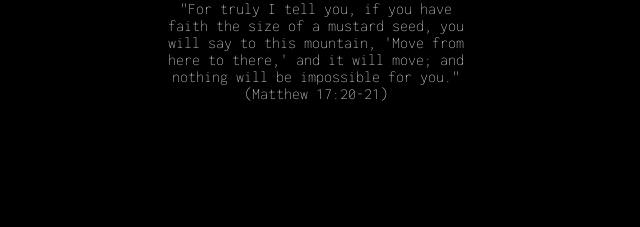
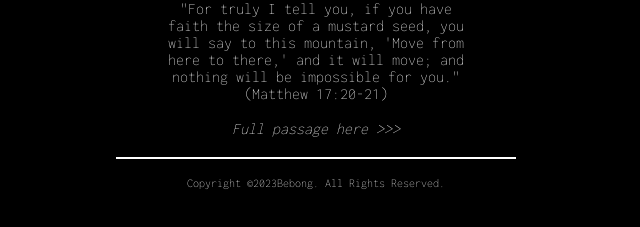
Before and after one commit to fuentesjmc29/Motivation-Meme, a plain HTML site: page index.html in a window 1280 px wide. Shown: the part 557-784 px from the top of the page, without its empty margins (324-964 px from the left). Drawn offline with nearby package versions, Linux system fonts and the light colour scheme.

Commit message:
Update index.html

```diff
--- a/index.html
+++ b/index.html
@@ -1,19 +1,3 @@
-<!--
-  TODO: Create a motivational post website.
-Style it how ever you like.
-Look at the goal image for inspiration.
-But it must have the following features:
-1. The main h1 text should be using the Regular Libre Baskerville Font from Google Fonts:
-  https://fonts.google.com/specimen/Libre+Baskerville
-2. The text should be white and background black.
-3. Add your own image into the images folder inside assets. It should have a 5px white border.
-4. The text should be center aligned.
-5. Create a div to contain the h1, p and img elements. Adjust the margins so that the image and text are centered on the page.
-  Hint: You horizontally center a div by giving it a width of 50% and a margin-left of 25%.
-  Hint: Set the image to have a width of 100% so it fills the div.
-6. Read about the text-transform property on MDN docs to make the h1 uppercase with CSS.
-  https://developer.mozilla.org/en-US/docs/Web/CSS/text-transform
--->
 <!DOCTYPE html>
 <html lang="en">
 <head>
@@ -35,7 +19,12 @@ But it must have the following features:
         <img src="./assets/images/mustard-seed.jpg" alt="A mustard seed held by a hand with a tree background">
         <h1>Faith small as a mustard seed</h1>
         <p>"For truly I tell you, if you have faith the size of a mustard seed, you will say to this mountain, 'Move from here to there,' and it will move; and nothing will be impossible for you." (Matthew 17:20-21)</p>
+        <br>
+        <p id="link"><a href="https://www.biblegateway.com/passage/?search=Matthew%2017&version=NKJV" target="_blank"><em>Full passage here >>> </em></a></p>
+        <hr>
     </div>
-
 </body>
+<footer>
+    <p>Copyright ©2023Bebong. All Rights Reserved. </p>
+</footer>
 </html>
```
